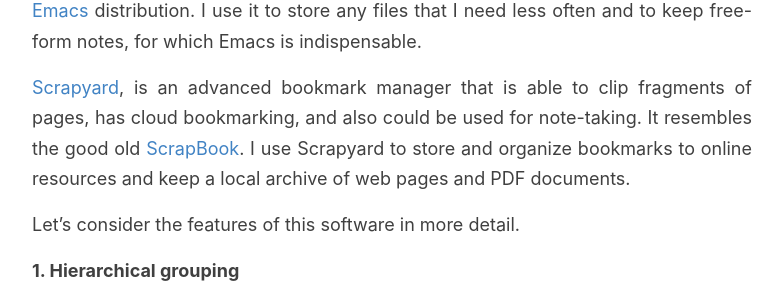
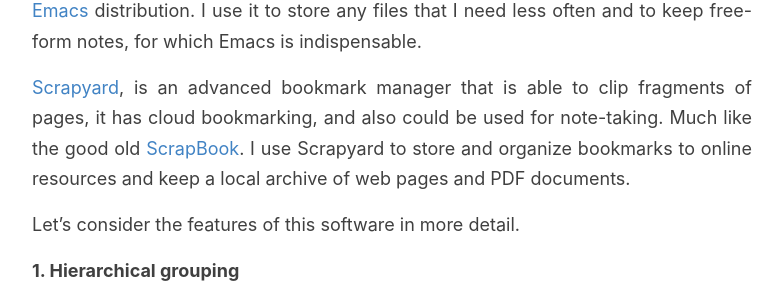
Before and after one commit to GChristensen/posts, a Jekyll site: the page built from _posts/2020-03-25-creating-personal-knowledge-base.md, in a window 1280 px wide and 900 px high, scrolled down 979 px. Shown: the part 183-483 px from the top of the window, without its empty margins (248-1031 px from the left). Built offline with Jekyll 4.4.1, drawn with Linux system fonts in a browser that asks for light colours.

Commit message:
site edit

```diff
--- a/_posts/2020-03-25-creating-personal-knowledge-base.md
+++ b/_posts/2020-03-25-creating-personal-knowledge-base.md
@@ -43,8 +43,8 @@
 I use it to store any files that I need less often and to keep free-form notes, for which Emacs is indispensable.
 
 [Scrapyard](https://addons.mozilla.org/en-US/firefox/addon/scrapyard/), is an advanced bookmark manager that
-is able to clip fragments of pages, has cloud bookmarking, and also could be used for note-taking. It
-resembles the good old [ScrapBook](https://en.wikipedia.org/wiki/ScrapBook).
+is able to clip fragments of pages, it has cloud bookmarking, and also could be used for note-taking. Much like
+the good old [ScrapBook](https://en.wikipedia.org/wiki/ScrapBook).
 I use Scrapyard to store and organize bookmarks to online resources and keep a
 local archive of web pages and PDF documents.
 
```
